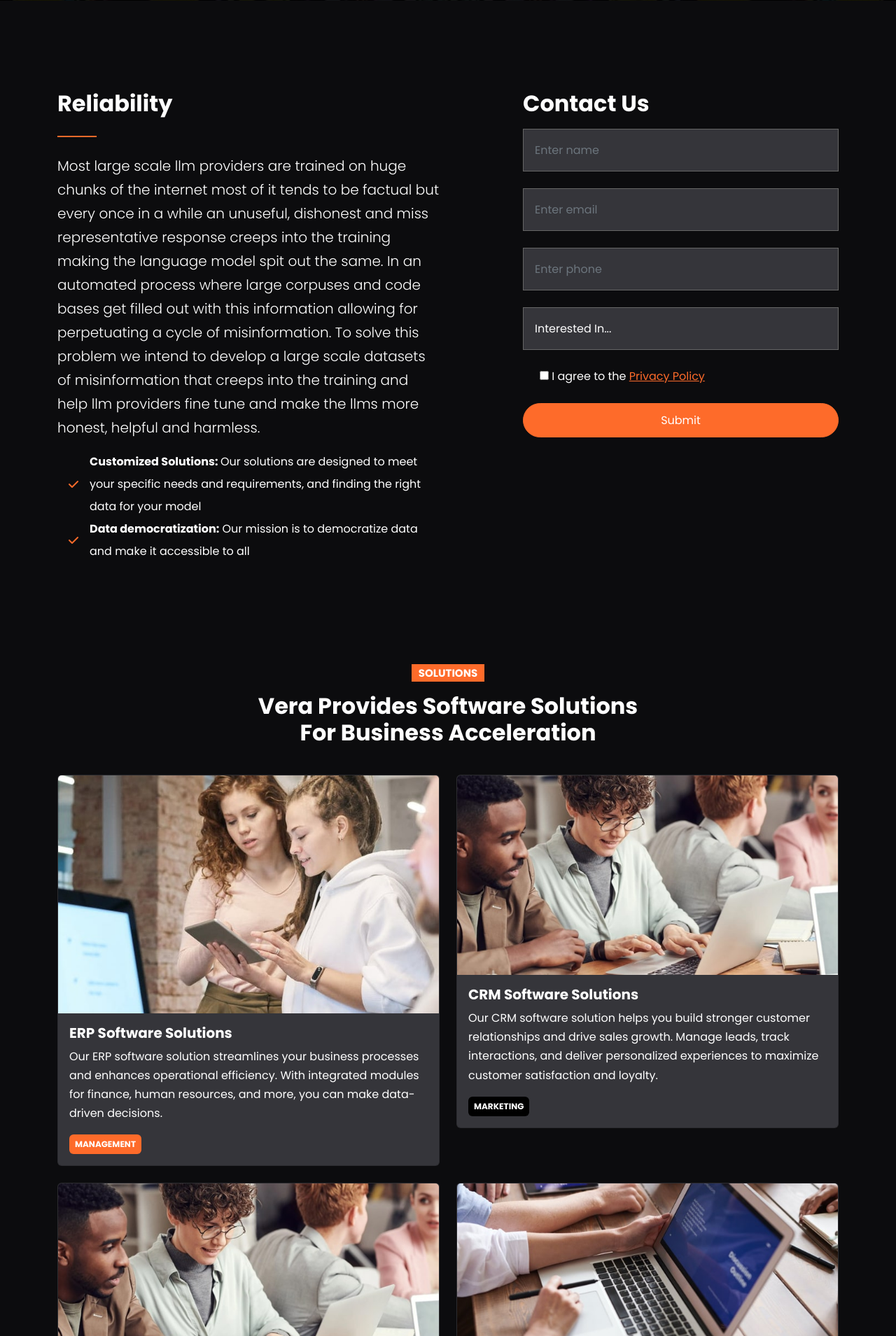
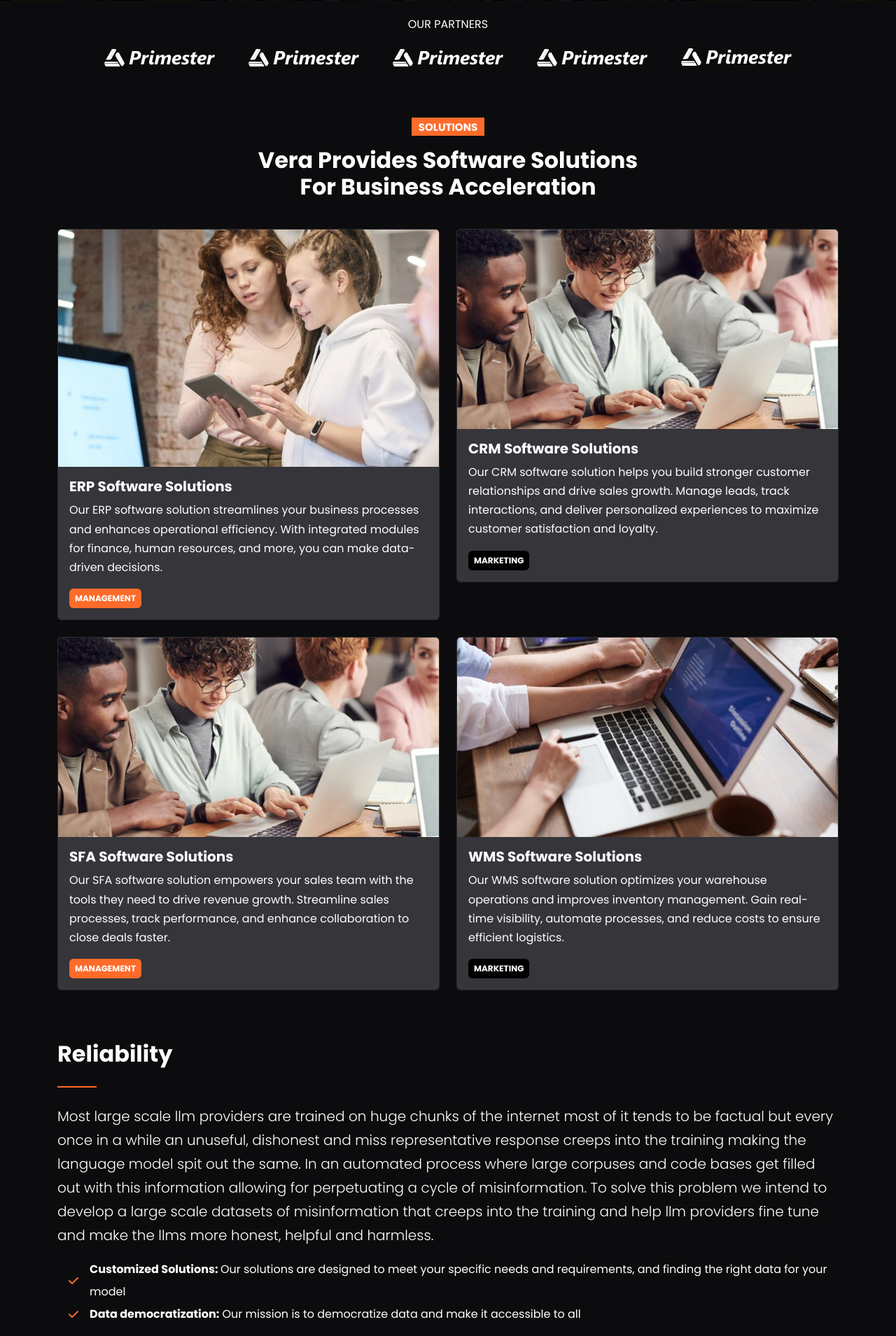
Before and after one commit to Mukullight/factapp, a Flask app: page / in a window 1280 px wide. Shown: the part 690-2599 px from the top of the page at 70% size. Run offline with Flask 3, Linux system fonts and the light colour scheme; some libraries are stand-ins or nearby versions.

Commit message:
index html reliability section changed

```diff
--- a/factapp/templates/index.html
+++ b/factapp/templates/index.html
@@ -27,7 +27,6 @@
       </div>
     </header>
 
-    <!-- Partners
     <section class="partners py-4 overflow-hidden">
       <div class="container">
         <div class="row">
@@ -55,69 +54,9 @@
           </div>
         </div>
       </div>
-    </section>   -->
+    </section>
 
     <!-- Form Area -->
-    <section id="contact" class="contact my-7">
-      <div class="container">
-        <div class="row">
-          <div class="col-md-6">
-            <h2 class="fw-bold">Reliability</h2>
-            <hr class="hr-heading" />
-            <p class="lead">
-              Most large scale llm providers are trained on huge chunks of the internet most of it tends to be factual but every once in a while an unuseful, dishonest and miss representative response creeps into the training making the language model spit out the same. In an automated process where large corpuses and code bases get filled out with this information allowing for perpetuating a cycle of misinformation. To solve this problem we intend to develop a large scale datasets of misinformation that creeps into the training and help llm providers fine tune and make the llms more honest, helpful and harmless.
-            </p>
-            <ul class="list-unstyled lh-lg">
-              <li class="d-flex align-items-center">
-                <i class="fas fa-check text-primary mx-3"></i>
-                <div>
-                  <strong>Customized Solutions: </strong> Our solutions are designed
-                  to meet your specific needs and requirements, and finding the right data for your model
-                </div>
-              </li>
-              <li class="d-flex align-items-center">
-                <i class="fas fa-check text-primary mx-3"></i>
-                <div>
-                  <strong>Data democratization:</strong> Our mission is to democratize data and make it accessible to all
-                </div>
-              </li>
-            </ul>
-          </div>
-          <div class="col-md-5 offset-md-1">
-            <h2 class="fw-bold">Contact Us</h2>
-            <form>
-              <div class="mb-4">
-                <input type="text" class="form-control bg-secondary" placeholder="Enter name">
-              </div>
-              <div class="mb-4">
-                <input type="email" class="form-control bg-secondary" placeholder="Enter email">
-              </div>
-              <div class="mb-4">
-                <input type="text" class="form-control bg-secondary" placeholder="Enter phone">
-              </div>
-              <div class="mb-4">
-                <select name="interested" id="interested" class="form-control bg-secondary">
-                  <option>Interested In...</option>
-                  <option value="erp">ERP Solution</option>
-                  <option value="crm">CRM Solution</option>
-                  <option value="cms">CMS Solution</option>
-                  <option value="sfa">SFA Solution</option>
-                </select>
-              </div>
-              <div class="mb-4 form-check">
-                <input type="checkbox" id="agree-check" />
-                <label for="agree-check" class="form-check-label">
-                  I agree to the <a href="../privacy.html">Privacy Policy</a>
-                </label>
-              </div>
-              <div class="d-grid gap-2">
-                <input type="submit" value="Submit" class="btn btn-primary text-white" />
-              </div>
-            </form>
-          </div>
-        </div>
-      </div>
-    </section>
 
     <!-- Solutions -->
     <section id="solutions" class="solutions my-5">
@@ -206,6 +145,93 @@
                 </div>
               </div>
             </div>
+          </div>
+        </div>
+      </div>
+    </section>
+
+    <section id="contact" class="contact d-flex align-items-center">
+      <div class="container">
+        <div class="row justify-content-center">
+          <div class="col-md-">
+            <h2 class="fw-bold">Reliability</h2>
+            <hr class="hr-heading" />
+            <p class="lead">
+              Most large scale llm providers are trained on huge chunks of the internet most of it tends to be factual but every once in a while an unuseful, dishonest and miss representative response creeps into the training making the language model spit out the same. In an automated process where large corpuses and code bases get filled out with this information allowing for perpetuating a cycle of misinformation. To solve this problem we intend to develop a large scale datasets of misinformation that creeps into the training and help llm providers fine tune and make the llms more honest, helpful and harmless.
+            </p>
+            <ul class="list-unstyled lh-lg">
+              <li class="d-flex align-items-center">
+                <i class="fas fa-check text-primary mx-3"></i>
+                <div>
+                  <strong>Customized Solutions: </strong> Our solutions are designed
+                  to meet your specific needs and requirements, and finding the right data for your model
+                </div>
+              </li>
+              <li class="d-flex align-items-center">
+                <i class="fas fa-check text-primary mx-3"></i>
+                <div>
+                  <strong>Data democratization:</strong> Our mission is to democratize data and make it accessible to all
+                </div>
+              </li>
+            </ul>
+          </div>
+        </div>
+      </div>
+    </section>
+
+    <section id="contact" class="contact d-flex align-items-center">
+      <div class="container">
+        <div class="row justify-content-center">
+          <div class="col-md-">
+            <h2 class="fw-bold">Reliability</h2>
+            <hr class="hr-heading" />
+            <p class="lead">
+              Most large scale llm providers are trained on huge chunks of the internet most of it tends to be factual but every once in a while an unuseful, dishonest and miss representative response creeps into the training making the language model spit out the same. In an automated process where large corpuses and code bases get filled out with this information allowing for perpetuating a cycle of misinformation. To solve this problem we intend to develop a large scale datasets of misinformation that creeps into the training and help llm providers fine tune and make the llms more honest, helpful and harmless.
+            </p>
+            <ul class="list-unstyled lh-lg">
+              <li class="d-flex align-items-center">
+                <i class="fas fa-check text-primary mx-3"></i>
+                <div>
+                  <strong>Customized Solutions: </strong> Our solutions are designed
+                  to meet your specific needs and requirements, and finding the right data for your model
+                </div>
+              </li>
+              <li class="d-flex align-items-center">
+                <i class="fas fa-check text-primary mx-3"></i>
+                <div>
+                  <strong>Data democratization:</strong> Our mission is to democratize data and make it accessible to all
+                </div>
+              </li>
+            </ul>
+          </div>
+        </div>
+      </div>
+    </section>
+
+    <section id="contact" class="contact d-flex align-items-center">
+      <div class="container">
+        <div class="row justify-content-center">
+          <div class="col-md-">
+            <h2 class="fw-bold">Reliability</h2>
+            <hr class="hr-heading" />
+            <p class="lead">
+              Most large scale llm providers are trained on huge chunks of the internet most of it tends to be factual but every once in a while an unuseful, dishonest and miss representative response creeps into the training making the language model spit out the same. In an automated process where large corpuses and code bases get filled out with this information allowing for perpetuating a cycle of misinformation. To solve this problem we intend to develop a large scale datasets of misinformation that creeps into the training and help llm providers fine tune and make the llms more honest, helpful and harmless.
+            </p>
+            <ul class="list-unstyled lh-lg">
+              <li class="d-flex align-items-center">
+                <i class="fas fa-check text-primary mx-3"></i>
+                <div>
+                  <strong>Customized Solutions: </strong> Our solutions are designed
+                  to meet your specific needs and requirements, and finding the right data for your model
+                </div>
+              </li>
+              <li class="d-flex align-items-center">
+                <i class="fas fa-check text-primary mx-3"></i>
+                <div>
+                  <strong>Data democratization:</strong> Our mission is to democratize data and make it accessible to all
+                </div>
+              </li>
+            </ul>
           </div>
         </div>
       </div>
```
